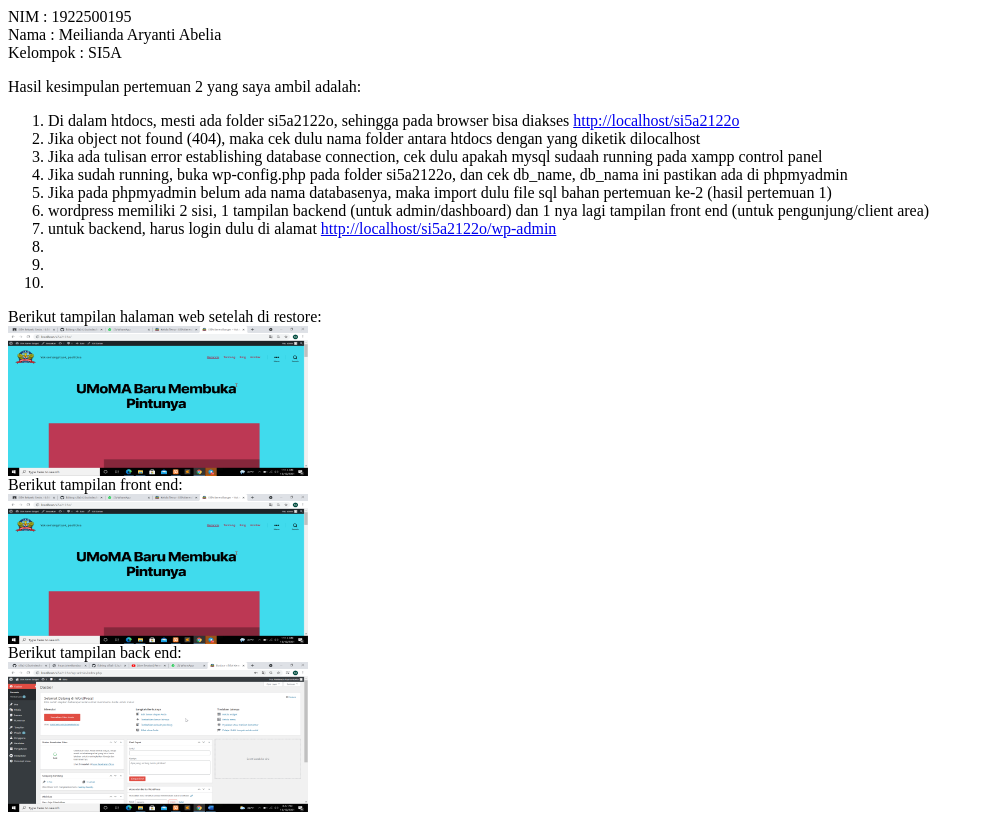
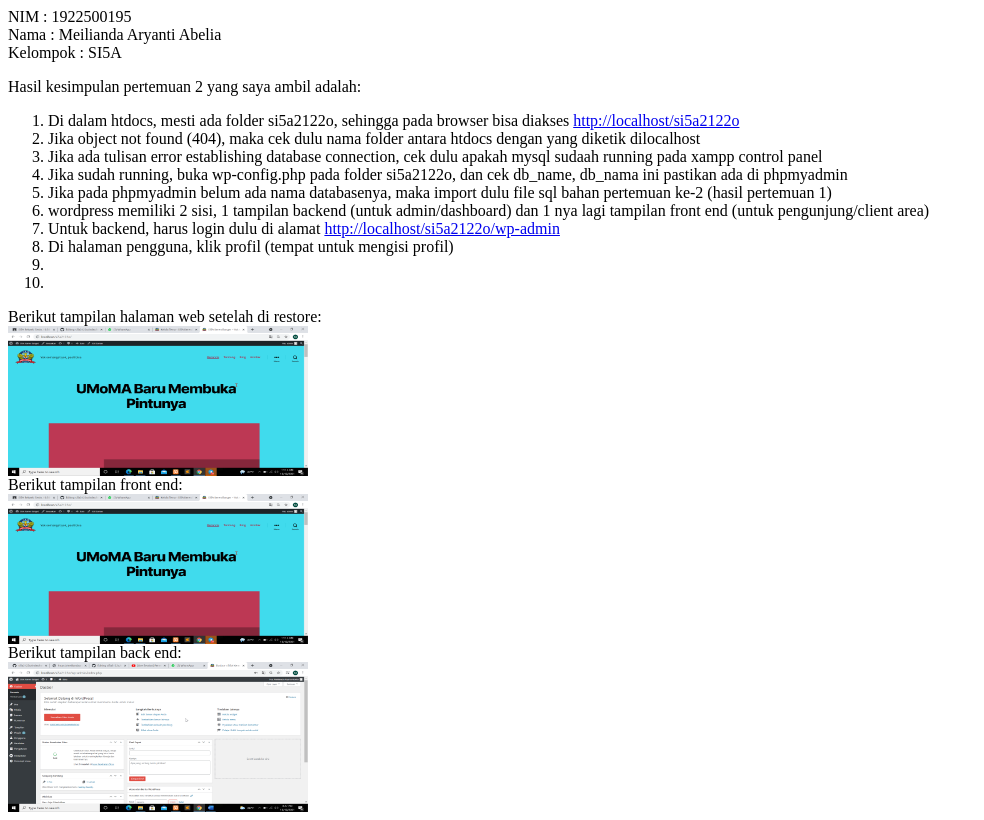
Before and after one commit to MeiliandaAryantiAbelia/si5a2122o, a plain HTML site: page 2/index.html in a window 1280 px wide. Shown: the whole page, without its empty margins (0-984 px from the left). Drawn offline with Linux system fonts and the light colour scheme.

Commit message:
Update index.html

```diff
--- a/2/index.html
+++ b/2/index.html
@@ -11,8 +11,8 @@
   <li>Jika sudah running, buka wp-config.php pada folder si5a2122o, dan cek db_name, db_nama ini pastikan ada di phpmyadmin</li>
   <li>Jika pada phpmyadmin belum ada nama databasenya, maka import dulu file sql bahan pertemuan ke-2 (hasil pertemuan 1)</li>
   <li>wordpress memiliki 2 sisi, 1 tampilan backend (untuk admin/dashboard) dan 1 nya lagi tampilan front end (untuk pengunjung/client area)</li>
-  <li>untuk backend, harus login dulu di alamat <a href="http://localhost/si5a2122o/wp-admin" target="_blank">http://localhost/si5a2122o/wp-admin</a></li>
-    <li></li>
+  <li>Untuk backend, harus login dulu di alamat <a href="http://localhost/si5a2122o/wp-admin" target="_blank">http://localhost/si5a2122o/wp-admin</a></li>
+    <li>Di halaman pengguna, klik profil (tempat untuk mengisi profil) </li>
     <li></li>
     <li></li>
 </ol>
```
